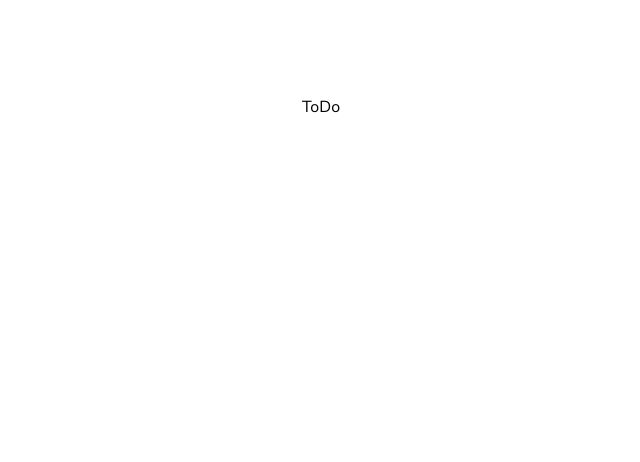
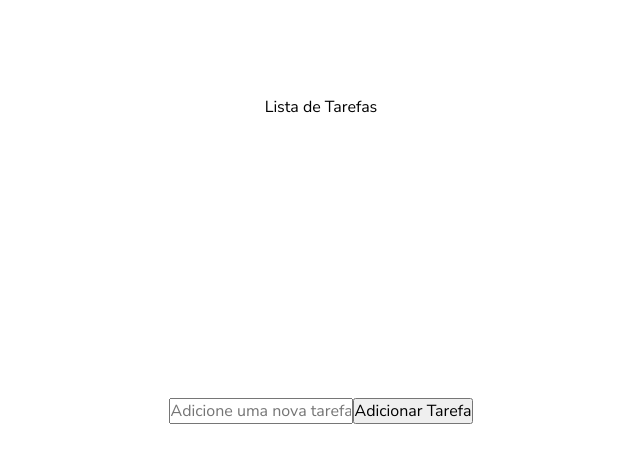
Before and after one commit to ronansalvador/todo, a Next.js app: page / in a window 1280 px wide. Shown: the top 462 px of the page, without its empty margins (319-959 px from the left). Built offline with nearby package versions, Linux system fonts and the light colour scheme.

Commit message:
feat: adiconando funcionalidades do Todos e criando context

```diff
--- /dev/null
+++ b/src/app/components/ToDoForm/index.tsx
@@ -0,0 +1,29 @@
+import { useToDo } from '@/app/context/ToDoContext'
+import React, { useState } from 'react'
+
+const TodoForm = () => {
+  const [text, setText] = useState('')
+  const { addTodo } = useToDo()
+
+  const handleSubmit = (e: React.FormEvent) => {
+    e.preventDefault()
+    if (text.trim() !== '') {
+      addTodo(text)
+      setText('')
+    }
+  }
+
+  return (
+    <form onSubmit={handleSubmit}>
+      <input
+        type="text"
+        value={text}
+        onChange={(e) => setText(e.target.value)}
+        placeholder="Adicione uma nova tarefa..."
+      />
+      <button type="submit">Adicionar Tarefa</button>
+    </form>
+  )
+}
+
+export default TodoForm
--- /dev/null
+++ b/src/app/components/ToDoItem/index.tsx
@@ -0,0 +1,34 @@
+import { useToDo } from '@/app/context/ToDoContext'
+
+interface TodoItemProps {
+  todo: {
+    id: number
+    text: string
+    completed: boolean
+  }
+}
+
+const TodoItem: React.FC<TodoItemProps> = ({ todo }) => {
+  const { toggleTodo, deleteTodo } = useToDo()
+  const handleToggle = () => {
+    toggleTodo(todo.id)
+  }
+
+  const handleDelete = () => {
+    deleteTodo(todo.id)
+  }
+
+  return (
+    <div>
+      <input type="checkbox" checked={todo.completed} onChange={handleToggle} />
+      <span
+        style={{ textDecoration: todo.completed ? 'line-through' : 'none' }}
+      >
+        {todo.text}
+      </span>
+      <button onClick={handleDelete}>Delete</button>
+    </div>
+  )
+}
+
+export default TodoItem
--- /dev/null
+++ b/src/app/components/ToDoList/index.tsx
@@ -0,0 +1,22 @@
+import React from 'react'
+import TodoItem from '../ToDoItem'
+import { useToDo } from '@/app/context/ToDoContext'
+
+interface Todo {
+  id: number
+  text: string
+  completed: boolean
+}
+
+const TodoList = () => {
+  const { todos } = useToDo()
+  return (
+    <div>
+      {todos.map((todo) => (
+        <TodoItem key={todo.id} todo={todo} />
+      ))}
+    </div>
+  )
+}
+
+export default TodoList
--- /dev/null
+++ b/src/app/context/ToDoContext.tsx
@@ -0,0 +1,55 @@
+'use client'
+import React, { createContext, useContext, useState } from 'react'
+
+interface ToDo {
+  id: number
+  text: string
+  completed: boolean
+}
+
+interface ToDoContextProps {
+  todos: ToDo[]
+  addTodo: (text: string) => void
+  toggleTodo: (id: number) => void
+  deleteTodo: (id: number) => void
+}
+
+const ToDoContext = createContext<ToDoContextProps>({
+  todos: [],
+  addTodo: () => {},
+  toggleTodo: () => {},
+  deleteTodo: () => {},
+})
+
+export const ToDoProvider = ({ children }: { children: React.ReactNode }) => {
+  const [todos, setTodos] = useState<ToDo[]>([])
+
+  const addTodo = (text: string) => {
+    const newTodo: ToDo = {
+      id: Date.now(),
+      text,
+      completed: false,
+    }
+    setTodos([...todos, newTodo])
+  }
+
+  const toggleTodo = (id: number) => {
+    const updatedTodos = todos.map((todo) =>
+      todo.id === id ? { ...todo, completed: !todo.completed } : todo,
+    )
+    setTodos(updatedTodos)
+  }
+
+  const deleteTodo = (id: number) => {
+    const updatedTodos = todos.filter((todo) => todo.id !== id)
+    setTodos(updatedTodos)
+  }
+
+  return (
+    <ToDoContext.Provider value={{ todos, addTodo, toggleTodo, deleteTodo }}>
+      {children}
+    </ToDoContext.Provider>
+  )
+}
+
+export const useToDo = () => useContext(ToDoContext)
--- a/src/app/layout.tsx
+++ b/src/app/layout.tsx
@@ -1,6 +1,7 @@
 import type { Metadata } from 'next'
 import { Nunito_Sans } from 'next/font/google'
 import './globals.css'
+import { ToDoProvider } from './context/ToDoContext'
 
 const nunito = Nunito_Sans({ subsets: ['latin'] })
 
@@ -16,7 +17,9 @@ export default function RootLayout({
 }) {
   return (
     <html lang="pt-br">
-      <body className={nunito.className}>{children}</body>
+      <body className={nunito.className}>
+        <ToDoProvider>{children}</ToDoProvider>
+      </body>
     </html>
   )
 }
--- a/src/app/page.tsx
+++ b/src/app/page.tsx
@@ -1,9 +1,17 @@
+'use client'
+
+import TodoList from './components/ToDoList'
+import TodoForm from './components/ToDoForm'
 import styles from './page.module.css'
 
-export default function Home() {
+const Home = () => {
   return (
-    <main className={styles.main}>
-      <h1>ToDo</h1>
+    <main className={`${styles.main}`}>
+      <h1>Lista de Tarefas</h1>
+      <TodoForm />
+      <TodoList />
     </main>
   )
 }
+
+export default Home
```
